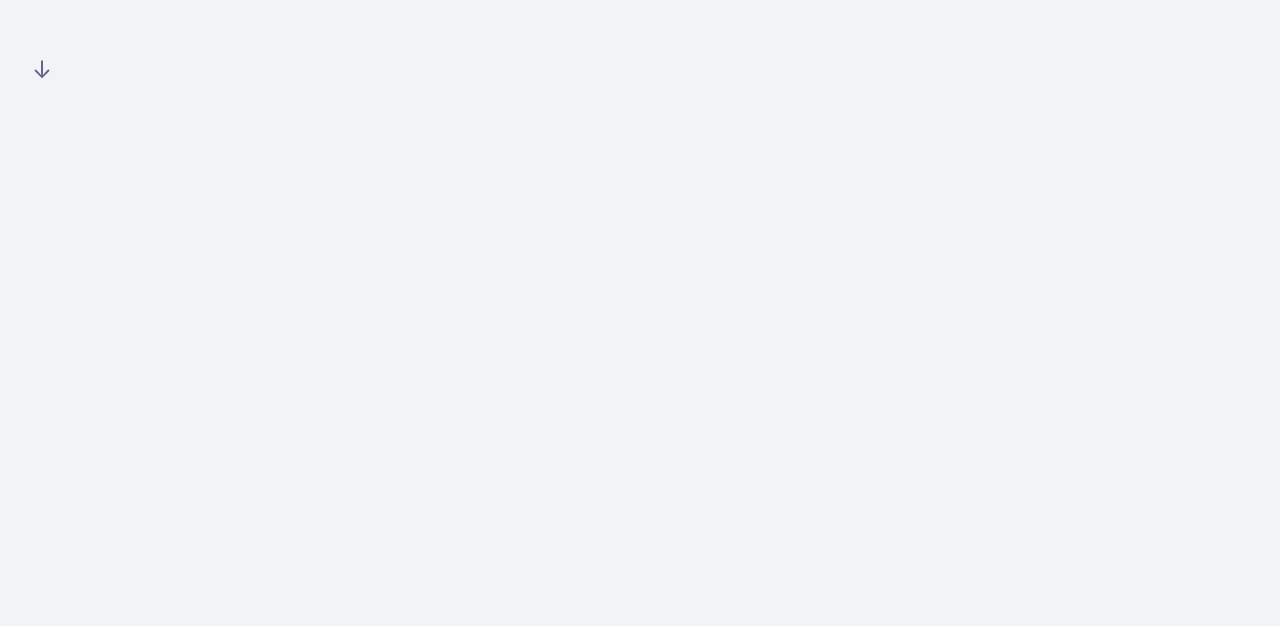
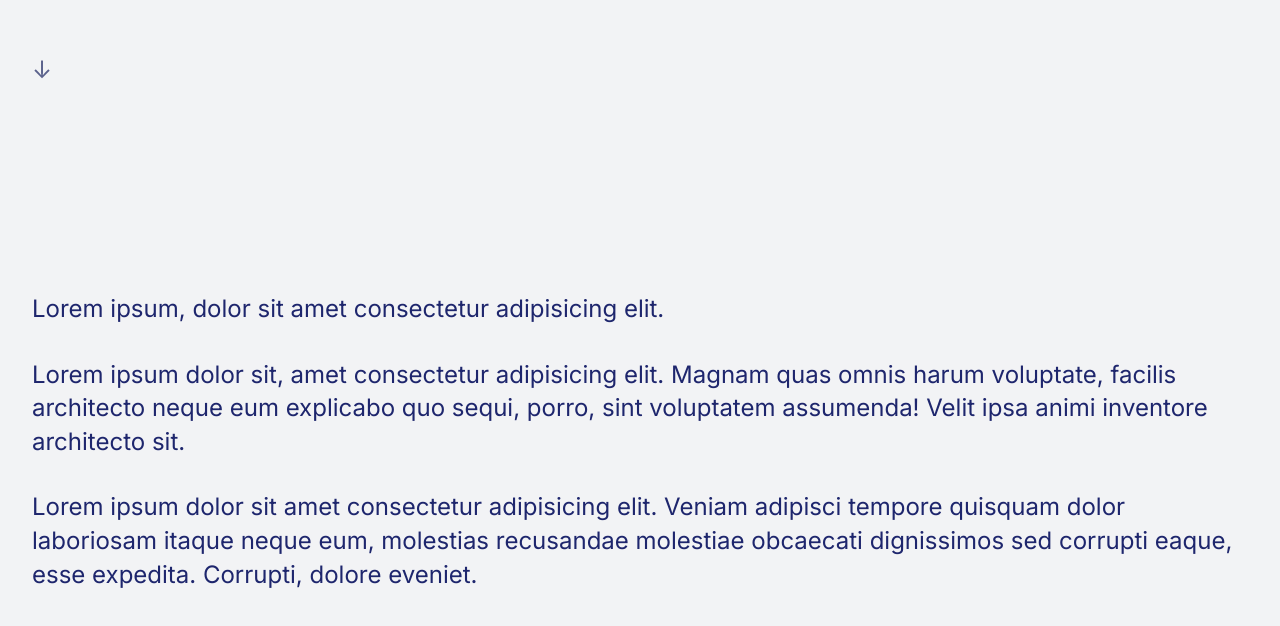
Before and after one commit to Henricantin/portfolio, a React (Vite) app: page / in a window 1280 px wide. Shown: the part 668-1294 px from the top of the page. Before the commit the page ends 800 px from the top, so only its background shows below. Built offline with nearby package versions, Linux system fonts and the light colour scheme.

Commit message:
add about app.tsx

```diff
--- a/src/App.tsx
+++ b/src/App.tsx
@@ -1,5 +1,6 @@
 import Menu from "./components/Menu";
 import MainLayout from "./layouts/MainLayout";
+import About from "./sections/about";
 
 import Hero from "./sections/hero";
 
@@ -9,6 +10,7 @@ function App() {
 			<Menu />
 
 			<Hero />
+			<About />
 		</MainLayout>
 	);
 }
```
